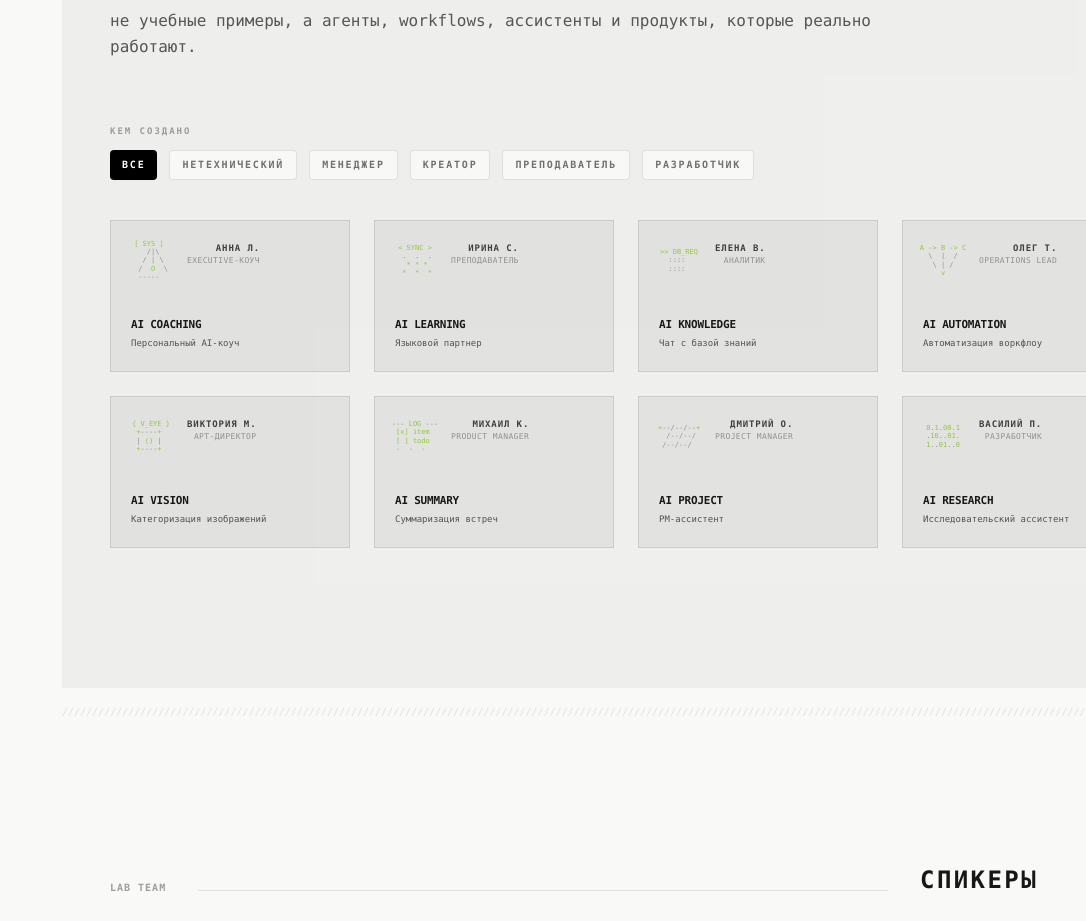
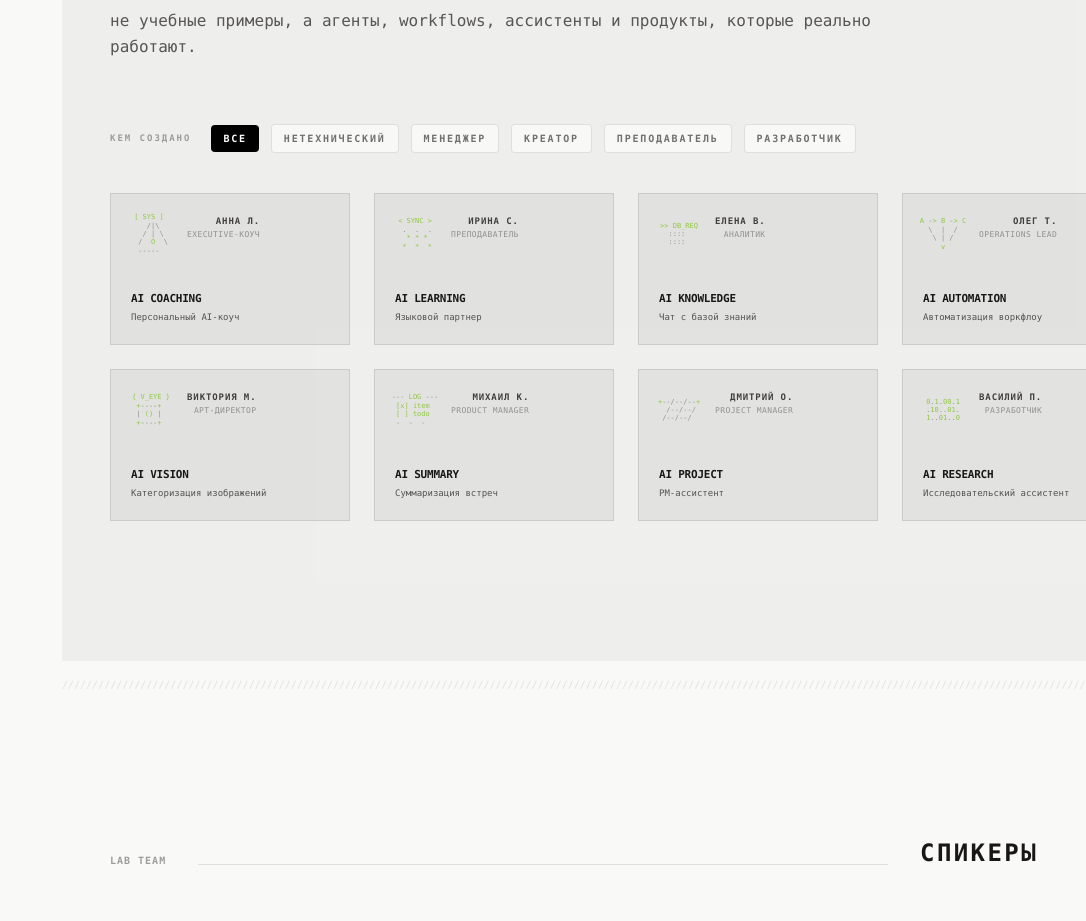
Before and after one commit to eppelas/aimwebsite0.5, a React (Vite) app: page /v3 in a window 1280 px wide. Shown: the part 5260-6181 px from the top of the page, without its empty margins (194-1280 px from the left). Built offline with nearby package versions, Linux system fonts and the light colour scheme.

Commit message:
Fix Pages SPA fallback and align cases filters

```diff
--- a/src/components/LabW26PageV3.tsx
+++ b/src/components/LabW26PageV3.tsx
@@ -1638,11 +1638,10 @@ export default function LabW26PageV3() {
             </p>
           </div>
 
-          <div className="mb-3 text-[8px] md:text-[9px] font-black uppercase tracking-[0.22em] text-black/35">
-            кем создано
-          </div>
-
-          <div className="mb-10 flex flex-wrap gap-2 md:gap-3">
+          <div className="mb-10 flex flex-wrap items-center gap-2 md:gap-3">
+            <div className="mr-2 text-[8px] md:text-[9px] font-black uppercase tracking-[0.22em] text-black/35">
+              кем создано
+            </div>
             {CASE_FILTERS.map((filter) => {
               const isActive = activeCaseFilter === filter.id;
               return (
```
